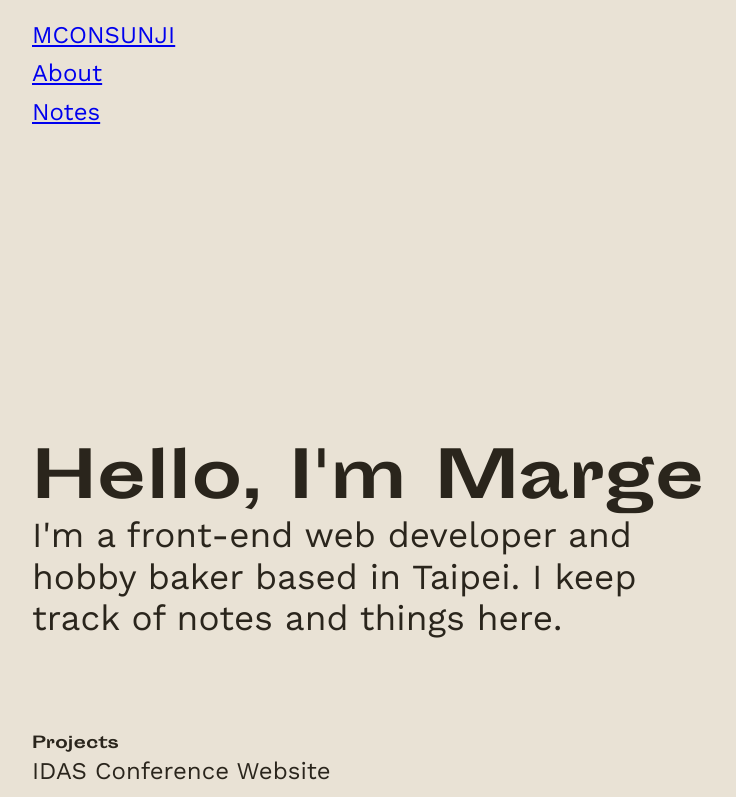
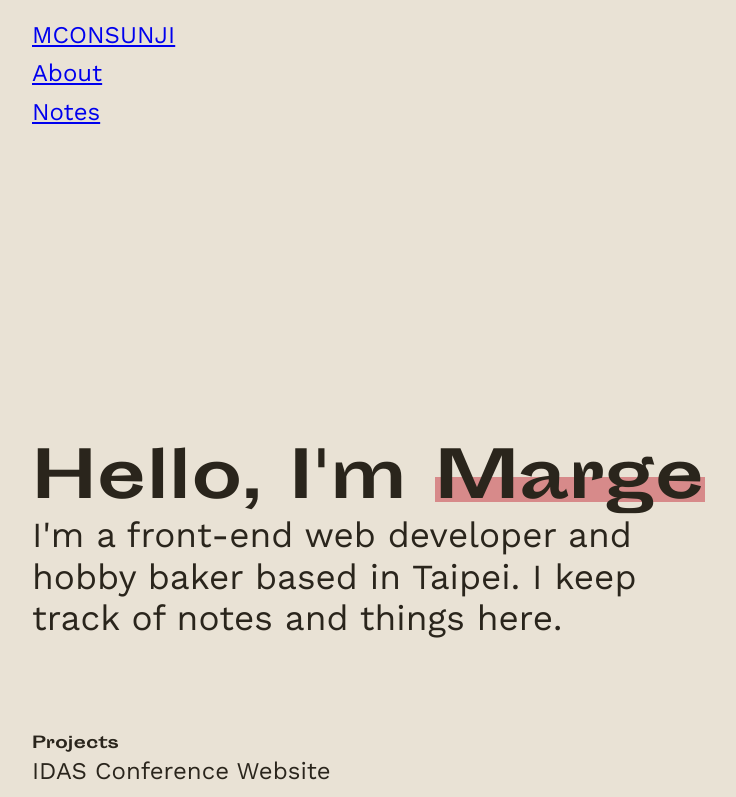
Before and after one commit to msunji/portfolio, a React (Create React App) app: page / in a window 1280 px wide. Shown: the top 797 px of the page, without its empty margins (40-776 px from the left). Built offline with nearby package versions, Linux system fonts and the light colour scheme.

Commit message:
Some styling to emphasise my name

```diff
--- a/src/components/Intro.js
+++ b/src/components/Intro.js
@@ -19,11 +19,29 @@ const IntroSubtitle = styled.p`
   line-height: 2.6rem;
 `;
 
+const IntroName = styled.span`
+  position: relative;
+  display: inline-block;
+
+  &::after {
+    content: "";
+    position: absolute;
+    background: #d78a8a;
+    top: 40%;
+    height: 40%;
+    width: 100%;
+    z-index: -1;
+    right: 0;
+  }
+`;
+
 function Intro() {
   return (
     <div className="intro">
       <IntroText>
-        <IntroHeader>Hello, I'm Marge</IntroHeader>
+        <IntroHeader>
+          Hello, I'm <IntroName>Marge</IntroName>
+        </IntroHeader>
         <IntroSubtitle>
           I'm a front-end web developer and hobby baker based in Taipei. I keep
           track of notes and things here.
```
